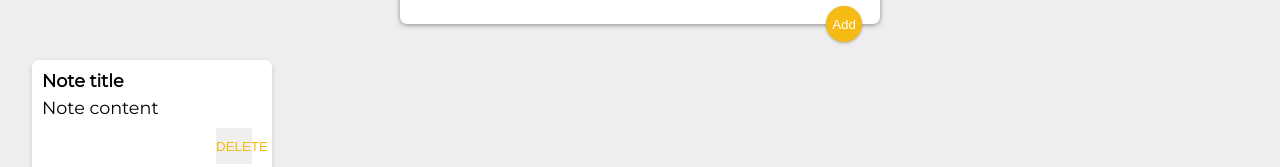
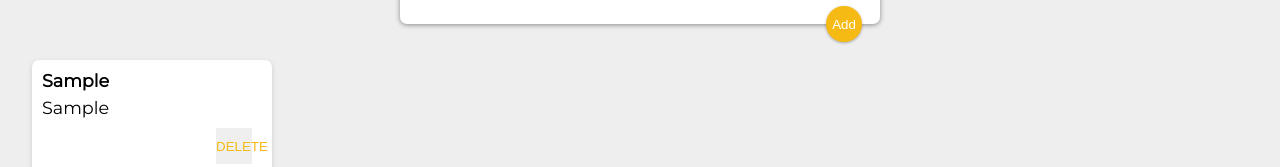
Before and after one commit to balanasia/keeper-app-part3, a React (Create React App) app: page / in a window 1280 px wide. Both pictures are taken after typing "Sample", "Sample" into the empty fields and a click on the button "Add". Shown: the part 221-388 px from the top of the page. Built offline with nearby package versions, Linux system fonts and the light colour scheme; a web font is replaced by a local one.

Commit message:
Add items as a new note

```diff
--- a/src/components/App.jsx
+++ b/src/components/App.jsx
@@ -20,15 +20,35 @@ import CreateArea from "./CreateArea";
 //https://pogqj.csb.app/
 
 function App() {
+  const [notes, setNotes] = useState([]);
+
   function addNote(note) {
-    console.log(note);
+    setNotes((prevValue) => {
+      return [...prevValue, note];
+    });
+  }
+
+  function deleteItem(id) {
+    setNotes((prevItems) => {
+      return prevItems.filter((item, index) => {
+        return index !== id;
+      });
+    });
   }
 
   return (
     <div>
       <Header />
       <CreateArea onAdd={addNote} />
-      <Note key={1} title="Note title" content="Note content" />
+      {notes.map((noteItem, index) => (
+        <Note
+          key={index}
+          id={index}
+          title={noteItem.title}
+          content={noteItem.content}
+          onChecked={deleteItem}
+        />
+      ))}
       <Footer />
     </div>
   );
--- a/src/components/Note.jsx
+++ b/src/components/Note.jsx
@@ -20,6 +20,7 @@ function Note(props) {
     <div className="note">
       <h1>{props.title}</h1>
       <p>{props.content}</p>
+      {console.log(props.title)}
       <button>DELETE</button>
     </div>
   );
```
